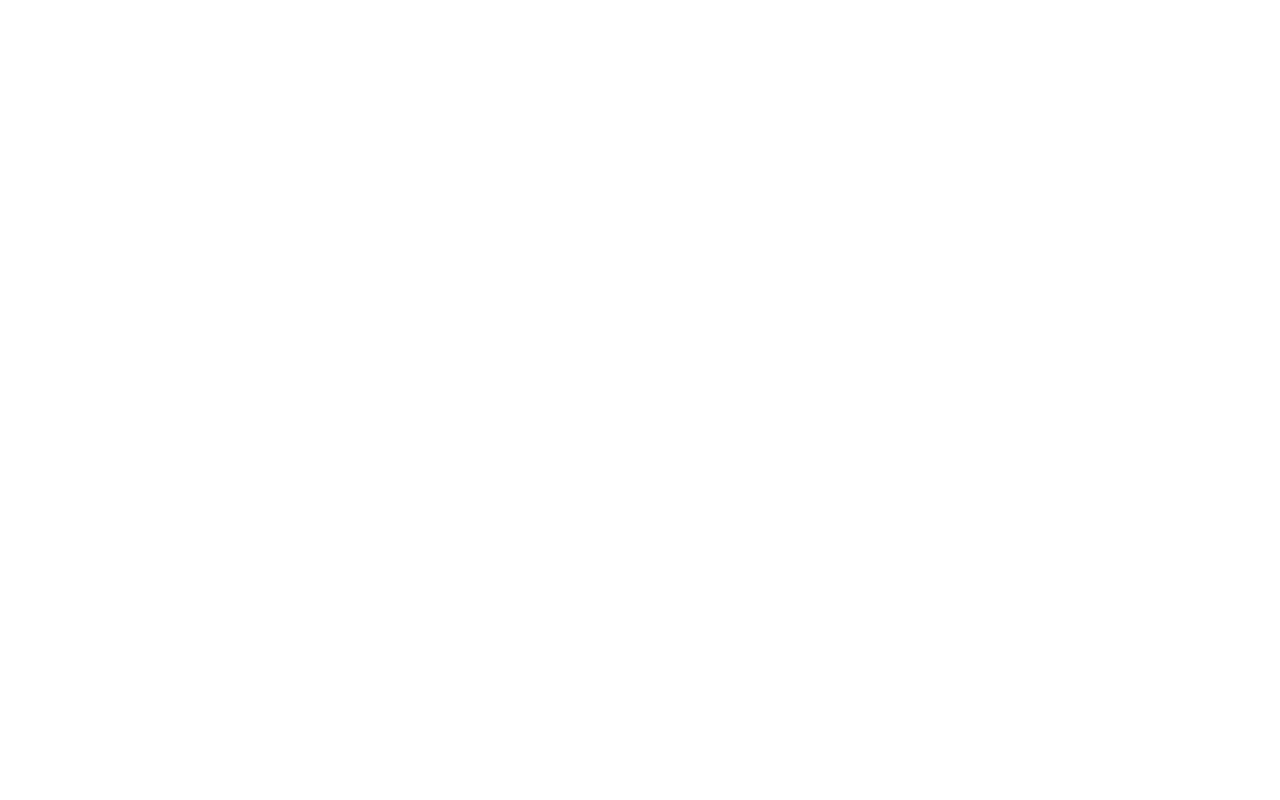
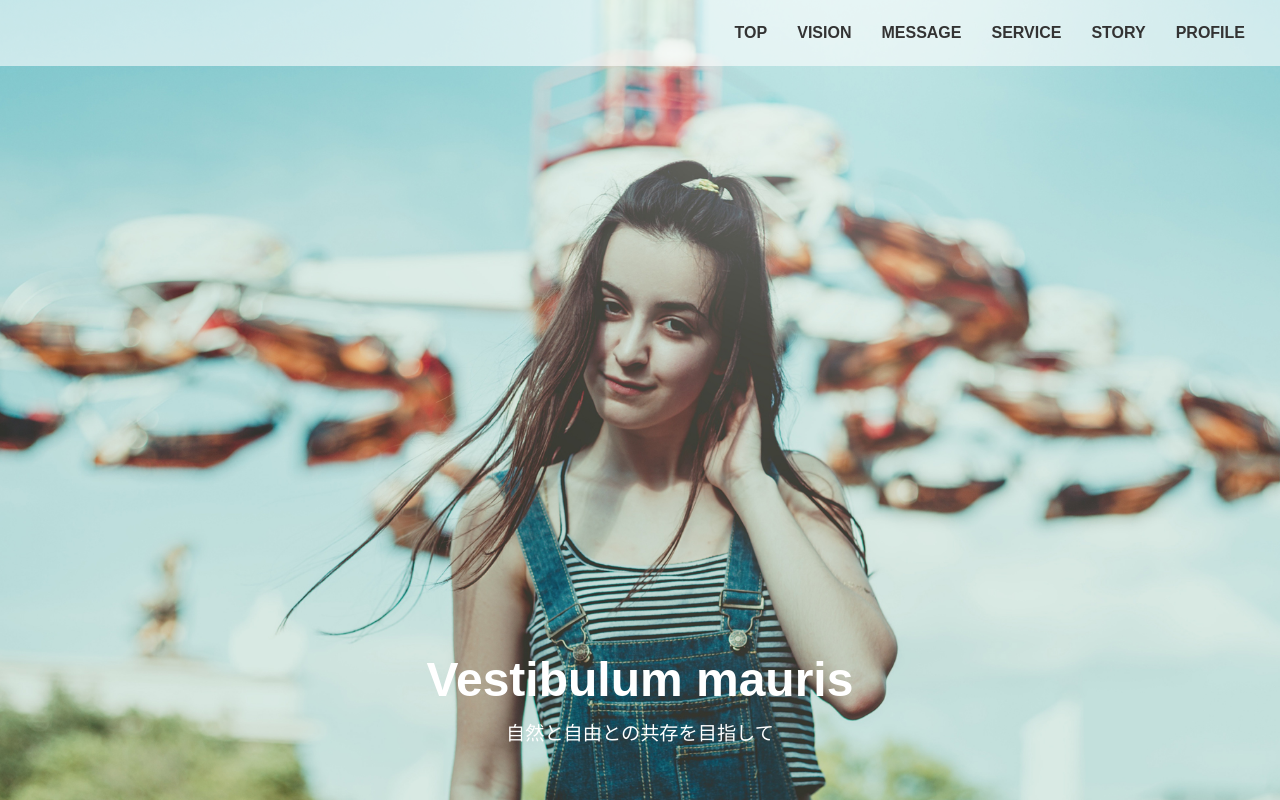
Before and after one commit to muaz64/JB-Connect-Ltd-Demo-Project, a plain HTML site: page index.html in a window 1280 px wide. Drawn offline with Linux system fonts and the light colour scheme.

Commit message:
hero section add

```diff
--- a/index.html
+++ b/index.html
@@ -4,8 +4,25 @@
     <meta charset="UTF-8">
     <meta name="viewport" content="width=device-width, initial-scale=1.0">
     <title>JB Connect Ltd Demo Projrct</title>
+    <link rel="stylesheet" href="style.css">
 </head>
 <body>
-
+    <!-- Hero Section -->
+     <header class="hero">
+        <nav class="navbar">
+            <ul>
+                <li><a href="#">TOP</a></li>
+                <li><a href="#">VISION</a></li>
+                <li><a href="#">MESSAGE</a></li>
+                <li><a href="#">SERVICE</a></li>
+                <li><a href="#">STORY</a></li>
+                <li><a href="#">PROFILE</a></li>
+            </ul>
+        </nav>
+        <div class="hero-text">
+            <h1>Vestibulum mauris</h1>
+            <p>自然と自由との共存を目指して</p>
+        </div>
+     </header>
 </body>
 </html>
--- a/style.css
+++ b/style.css
@@ -0,0 +1,44 @@
+* {
+    margin: 0;
+    padding: 0;
+    box-sizing: border-box;
+  }
+  body {
+    font-family: 'Arial', sans-serif;
+    line-height: 1.6;
+    color: #333;
+  }
+  header.hero{
+    position: relative;
+    background: url('mainImg.jpg') no-repeat center/cover;
+    height: 100vh;
+    display: flex;
+    flex-direction: column;
+    justify-content: space-between;
+  }
+
+  .navbar ul {
+    display: flex;
+    list-style: none;
+    justify-content: flex-end;
+    padding: 20px;
+    background: rgba(255, 255, 255, 0.6);
+  }
+
+  .navbar li a{
+    padding: 0 15px;
+    text-decoration: none;
+    color: #333;
+    font-weight: bold;
+  }
+  .hero-text {
+    text-align: center;
+    color: white;
+    padding-bottom: 50px;
+  }
+  .hero-text h1{
+    font-size: 3em;
+  }
+  .hero-text p{
+    font-size: 1.2em;
+  }
```
Also changed, not shown: mainImg.jpg (renamed from images/mainImg.jpg).
